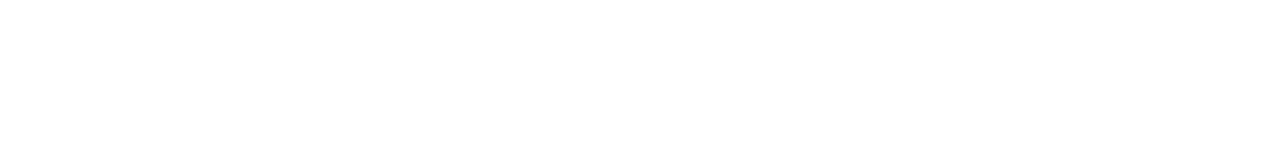
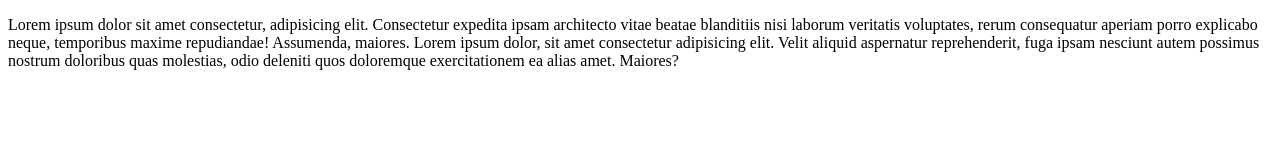
Before and after one commit to Canderichi/mi_repositorio, a plain HTML site: page index.html in a window 1280 px wide. Drawn offline with Linux system fonts and the light colour scheme.

Commit message:
Agregamos un texto al html

```diff
--- a/index.html
+++ b/index.html
@@ -3,9 +3,13 @@
 <head>
     <meta charset="UTF-8">
     <meta name="viewport" content="width=device-width, initial-scale=1.0">
-    <title>Document</title>
+    <title>class14</title>
 </head>
 <body>
-
+    <div>
+        <p>Lorem ipsum dolor sit amet consectetur, adipisicing elit. Consectetur expedita ipsam architecto vitae beatae blanditiis nisi laborum veritatis voluptates, rerum consequatur aperiam porro explicabo neque, temporibus maxime repudiandae! Assumenda, maiores.
+            Lorem ipsum dolor, sit amet consectetur adipisicing elit. Velit aliquid aspernatur reprehenderit, fuga ipsam nesciunt autem possimus nostrum doloribus quas molestias, odio deleniti quos doloremque exercitationem ea alias amet. Maiores?
+        </p>
+    </div>
 </body>
 </html>
```
